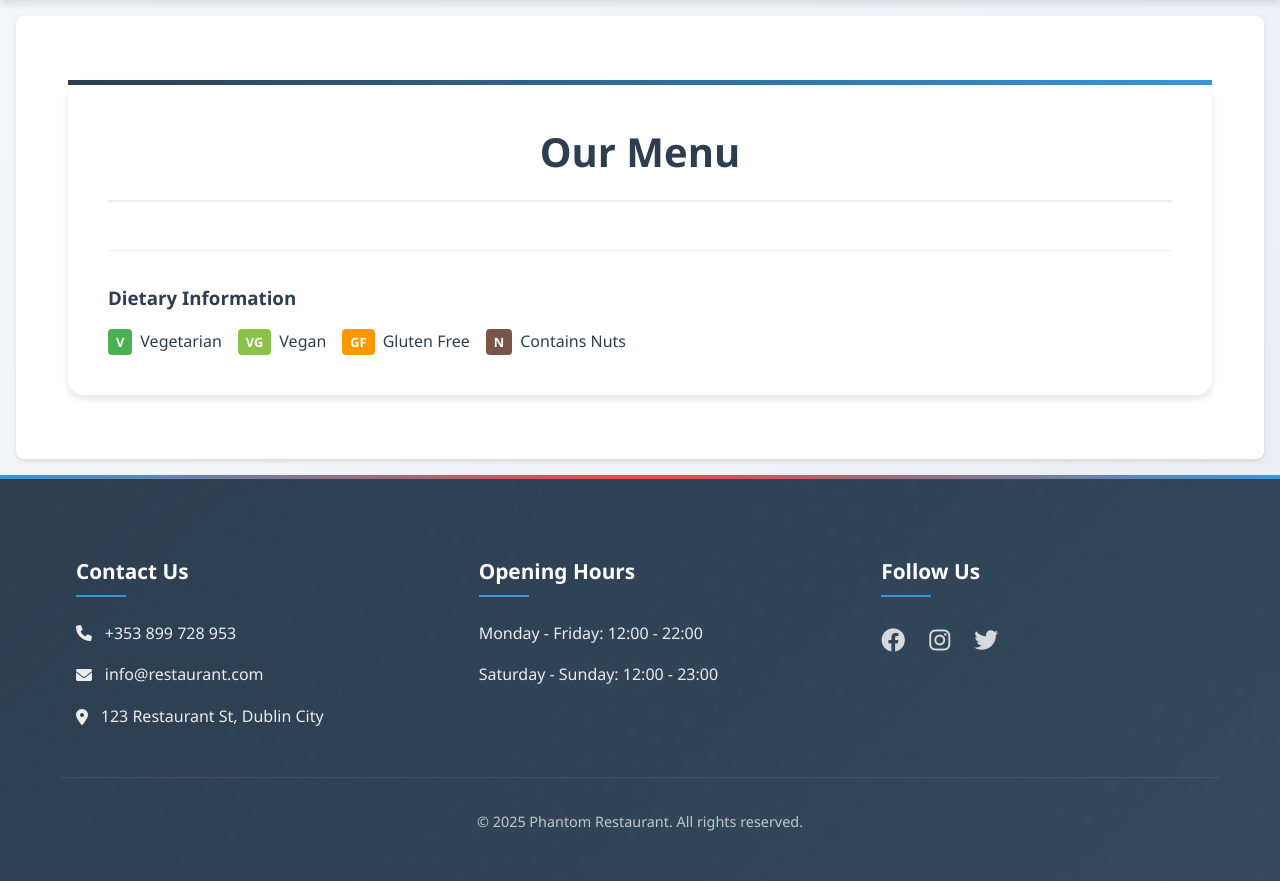
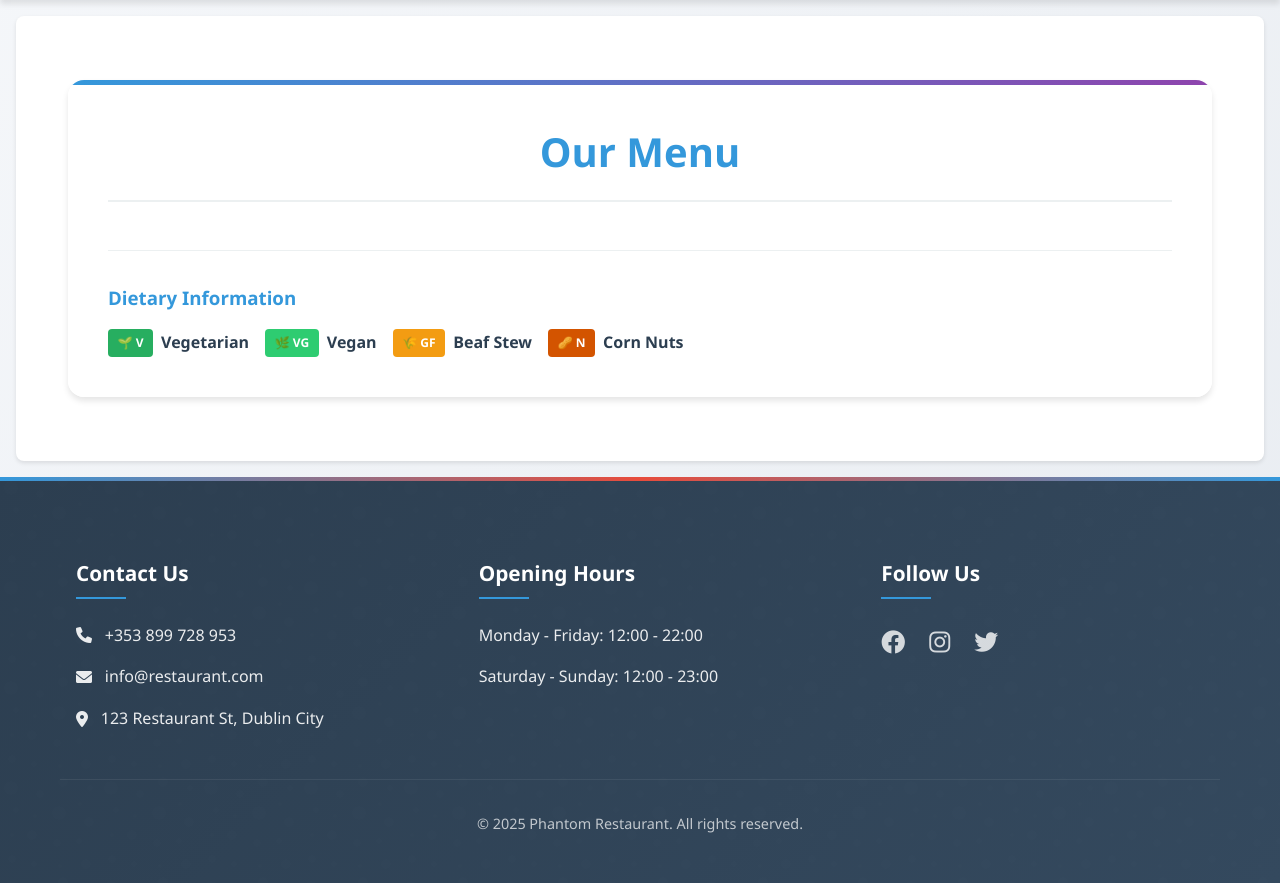
Before and after one commit to Ebuka-martins/restaurant_project, a Django app: page /menu/ in a window 1280 px wide. Shown: the part 138-1021 px from the top of the page. Run offline with Django 4.2, Linux system fonts and the light colour scheme; data that the repository does not hold is empty; some libraries are stand-ins or nearby versions.

Commit message:
modify style and add menu items to model

```diff
--- a/booking/static/booking/css/style.css
+++ b/booking/static/booking/css/style.css
@@ -813,8 +813,9 @@ input:focus, textarea:focus, select:focus {
     padding: 2.5rem;
     background: rgba(255, 255, 255, 0.98);
     border-radius: 16px;
-    box-shadow: var(--shadow-md);
+    box-shadow: 0 4px 6px rgba(0, 0, 0, 0.1);
     position: relative;
+    overflow: hidden;
 }
 
 .menu-container::before {
@@ -824,16 +825,16 @@ input:focus, textarea:focus, select:focus {
     left: 0;
     width: 100%;
     height: 5px;
-    background: linear-gradient(90deg, var(--primary-color), var(--accent-color));
+    background: linear-gradient(90deg, #3498db, #8e44ad);
 }
 
 .menu-title {
     text-align: center;
-    color: var(--primary-color);
+    color: #3498db;
     font-size: 2.5rem;
     margin-bottom: 3rem;
     padding-bottom: 1rem;
-    border-bottom: 2px solid var(--light-gray);
+    border-bottom: 2px solid #ecf0f1;
 }
 
 .menu-section {
@@ -904,29 +906,29 @@ input:focus, textarea:focus, select:focus {
 
 .dietary-badge {
     display: inline-block;
-    padding: 0.2rem 0.5rem;
+    padding: 0.3rem 0.6rem;
     border-radius: 4px;
-    font-size: 0.8rem;
+    font-size: 0.75rem;
     font-weight: 600;
 }
 
 .vegetarian {
-    background-color: #4CAF50;
+    background-color: #27ae60;
     color: white;
 }
 
 .vegan {
-    background-color: #8BC34A;
+    background-color: #2ecc71;
     color: white;
 }
 
 .gluten-free {
-    background-color: #FF9800;
+    background-color: #f39c12;
     color: white;
 }
 
 .nuts {
-    background-color: #795548;
+    background-color: #d35400;
     color: white;
 }
 
@@ -934,11 +936,11 @@ input:focus, textarea:focus, select:focus {
 .dietary-legend {
     margin-top: 3rem;
     padding-top: 2rem;
-    border-top: 1px solid var(--light-gray);
+    border-top: 1px solid #ecf0f1;
 }
 
 .dietary-legend h3 {
-    color: var(--primary-color);
+    color: #3498db;
     margin-bottom: 1rem;
 }
 
@@ -952,6 +954,7 @@ input:focus, textarea:focus, select:focus {
     display: flex;
     align-items: center;
     gap: 0.5rem;
+    font-weight: bolder;
 }
 
 /* Responsive Design */
--- a/booking/templates/booking/menu.html
+++ b/booking/templates/booking/menu.html
@@ -4,7 +4,7 @@
 <div class="menu-container">
     <h1 class="menu-title">Our Menu</h1>
 
-    <!-- Debug information -->
+    <!-- Debug information (hidden in UI) -->
     <div style="display: none;">
         Categories available: {{ menu_by_category.keys }}
         Total items: {{ menu_items.count }}
@@ -23,10 +23,18 @@
                 <p class="menu-item-description">{{ item.description }}</p>
                 {% if item.dietary_info %}
                 <div class="dietary-info">
-                    {% if 'V' in item.dietary_info %}<span class="dietary-badge vegetarian">V</span>{% endif %}
-                    {% if 'VG' in item.dietary_info %}<span class="dietary-badge vegan">VG</span>{% endif %}
-                    {% if 'GF' in item.dietary_info %}<span class="dietary-badge gluten-free">GF</span>{% endif %}
-                    {% if 'N' in item.dietary_info %}<span class="dietary-badge nuts">N</span>{% endif %}
+                    {% if 'V' in item.dietary_info %}
+                        <span class="dietary-badge vegetarian">🌱 V</span>
+                    {% endif %}
+                    {% if 'VG' in item.dietary_info %}
+                        <span class="dietary-badge vegan">🌿 VG</span>
+                    {% endif %}
+                    {% if 'GF' in item.dietary_info %}
+                        <span class="dietary-badge gluten-free">🌾 GF</span>
+                    {% endif %}
+                    {% if 'N' in item.dietary_info %}
+                        <span class="dietary-badge nuts">🥜 N</span>
+                    {% endif %}
                 </div>
                 {% endif %}
             </div>
@@ -38,10 +46,10 @@
     <div class="dietary-legend">
         <h3>Dietary Information</h3>
         <div class="legend-items">
-            <span class="legend-item"><span class="dietary-badge vegetarian">V</span> Vegetarian</span>
-            <span class="legend-item"><span class="dietary-badge vegan">VG</span> Vegan</span>
-            <span class="legend-item"><span class="dietary-badge gluten-free">GF</span> Gluten Free</span>
-            <span class="legend-item"><span class="dietary-badge nuts">N</span> Contains Nuts</span>
+            <span class="legend-item"><span class="dietary-badge vegetarian">🌱 V</span> Vegetarian</span>
+            <span class="legend-item"><span class="dietary-badge vegan">🌿 VG</span> Vegan</span>
+            <span class="legend-item"><span class="dietary-badge gluten-free">🌾 GF</span> Beaf Stew</span>
+            <span class="legend-item"><span class="dietary-badge nuts">🥜 N</span> Corn Nuts</span>
         </div>
     </div>
 </div>
```
Also changed, not shown: other parts of booking/static/booking/css/style.css (+14 -11 lines), booking/static/booking/js/booking.js (+16 -0 lines).
